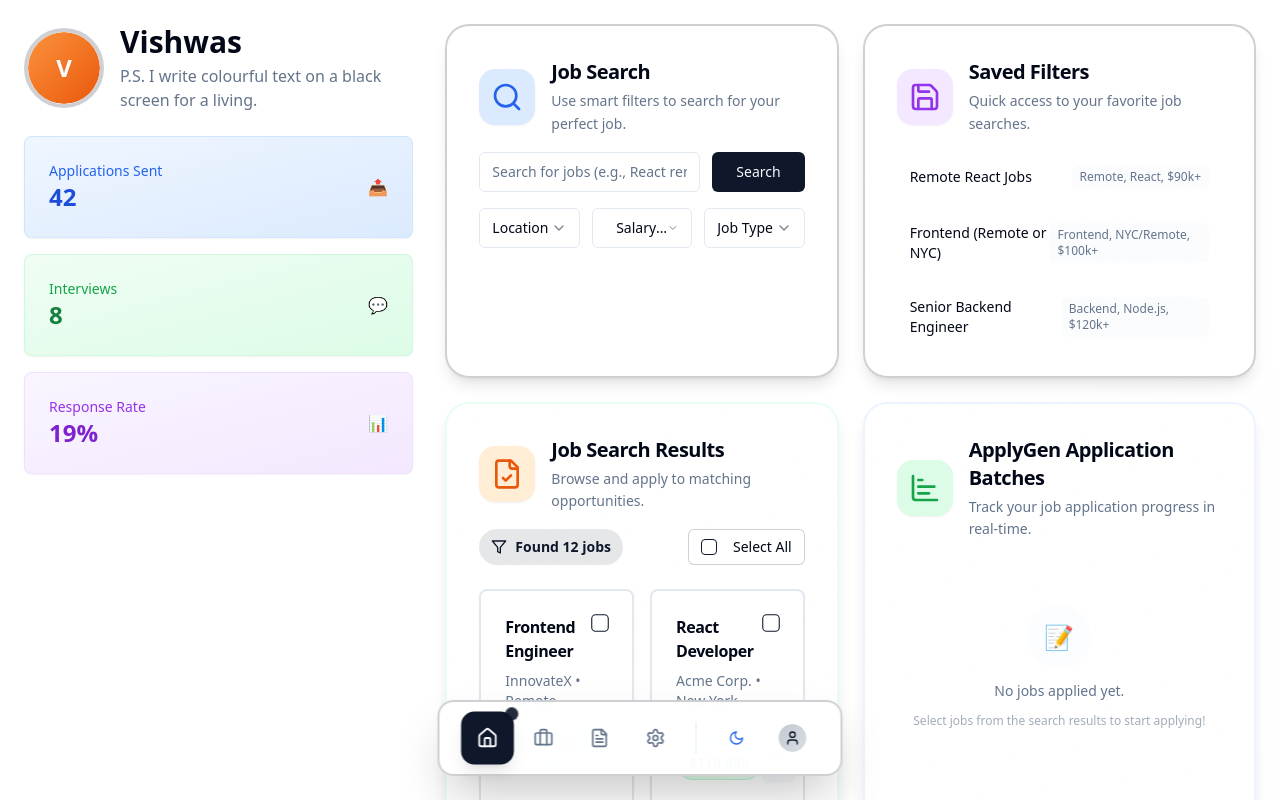
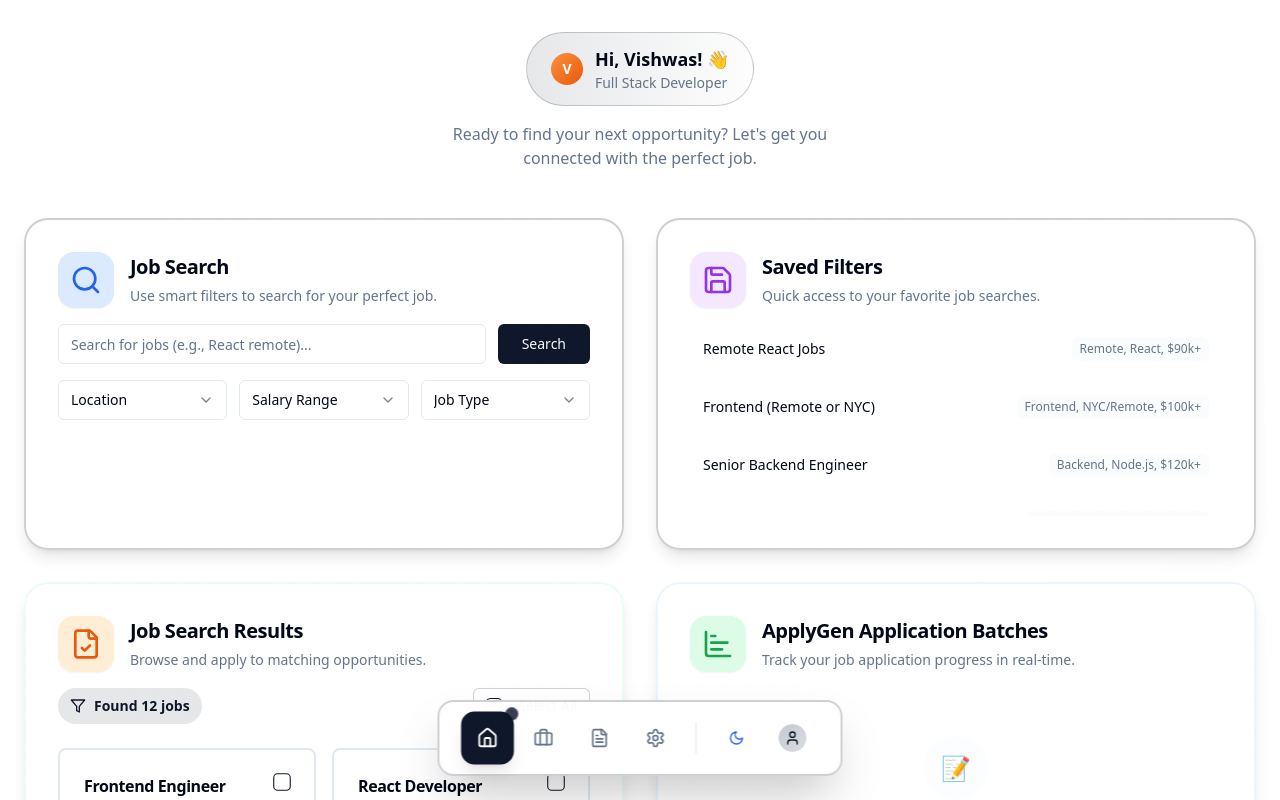
Before and after one commit to aplygen/aplygen-ui, a React (Vite) app: page / in a window 1280 px wide. Shown: the top 800 px of the page. Built offline with nearby package versions, Linux system fonts and the light colour scheme.

Commit message:
Reverted to commit 263dffcfbf77eb9c8ff1ffc60021aab6174297eb

```diff
--- a/src/pages/Index.tsx
+++ b/src/pages/Index.tsx
@@ -7,8 +7,6 @@ import { Select, SelectContent, SelectItem, SelectTrigger, SelectValue } from "@
 import { JobList } from "@/components/JobList";
 import { BackgroundJobBox, BackgroundJob } from "@/components/BackgroundJobBox";
 import { FloatingNavbar } from "@/components/FloatingNavbar";
-import { Avatar, AvatarImage, AvatarFallback } from "@/components/ui/avatar";
-import { Card, CardContent } from "@/components/ui/card";
 
 const savedFilters = [
   {
@@ -68,6 +66,7 @@ const staticJobResults = [
     salary: "$125,000",
     posted: "2025-06-13",
   },
+  // ... add at least 12 jobs for demo
   {
     id: 4,
     title: "Product Designer",
@@ -152,9 +151,8 @@ const Index = () => {
   // Mock user data - in real app this would come from auth/settings
   const user = {
     name: "Vishwas",
-    tagline: "P.S. I write colourful text on a black screen for a living.",
-    jobTitle: "Software Engineer",
-    avatar: ""
+    tagline: "Full Stack Developer",
+    jobTitle: "Software Engineer"
   };
 
   const jobResults = React.useMemo(() => staticJobResults, []);
@@ -190,72 +188,28 @@ const Index = () => {
   };
 
   return (
-    <div className="min-h-screen bg-gradient-to-br from-background via-background to-accent/10 pb-32">
-      <main className="w-full max-w-7xl mx-auto p-6">
-        {/* Two Column Layout */}
-        <div className="grid grid-cols-1 lg:grid-cols-12 gap-8 min-h-[calc(100vh-8rem)]">
-          {/* Left Column - Profile & Metrics */}
-          <div className="lg:col-span-4 space-y-6">
-            {/* Profile Section */}
-            <div className="space-y-6">
-              <div className="flex items-center gap-4">
-                <Avatar className="h-20 w-20 border-4 border-primary/20">
-                  <AvatarImage src={user.avatar} alt={user.name} />
-                  <AvatarFallback className="bg-gradient-to-br from-orange-400 to-orange-600 text-white text-2xl font-bold">
+    <div className="min-h-screen bg-gradient-to-br from-background via-background to-accent/10 pb-20">
+      {/* Hero Section with Personalized Greeting */}
+      <div className="w-full max-w-7xl mx-auto px-6 pt-8 pb-6">
+        <div className="text-center space-y-4">
+          <div className="inline-flex items-center gap-3 bg-gradient-to-r from-primary/10 to-accent/10 rounded-full px-6 py-3 border border-primary/20">
+            <div className="w-8 h-8 rounded-full bg-gradient-to-br from-orange-400 to-orange-600 flex items-center justify-center text-white font-bold text-sm">
               {user.name.charAt(0)}
-                  </AvatarFallback>
-                </Avatar>
-                <div>
-                  <h1 className="text-3xl font-bold text-foreground">{user.name}</h1>
-                  <p className="text-muted-foreground mt-1">{user.tagline}</p>
             </div>
+            <div className="text-left">
+              <p className="text-lg font-semibold">Hi, {user.name}! 👋</p>
+              <p className="text-sm text-muted-foreground">{user.tagline}</p>
+            </div>
+          </div>
+          <p className="text-muted-foreground max-w-md mx-auto">
+            Ready to find your next opportunity? Let's get you connected with the perfect job.
+          </p>
         </div>
       </div>
 
-            {/* Metrics Cards */}
-            <div className="space-y-4">
-              <Card className="bg-gradient-to-br from-blue-50 to-blue-100 dark:from-blue-950/30 dark:to-blue-900/30 border-blue-200/50">
-                <CardContent className="p-6">
-                  <div className="flex items-center justify-between">
-                    <div>
-                      <p className="text-sm font-medium text-blue-600 dark:text-blue-400">Applications Sent</p>
-                      <p className="text-2xl font-bold text-blue-700 dark:text-blue-300">42</p>
-                    </div>
-                    <div className="text-blue-500">📤</div>
-                  </div>
-                </CardContent>
-              </Card>
-
-              <Card className="bg-gradient-to-br from-green-50 to-green-100 dark:from-green-950/30 dark:to-green-900/30 border-green-200/50">
-                <CardContent className="p-6">
-                  <div className="flex items-center justify-between">
-                    <div>
-                      <p className="text-sm font-medium text-green-600 dark:text-green-400">Interviews</p>
-                      <p className="text-2xl font-bold text-green-700 dark:text-green-300">8</p>
-                    </div>
-                    <div className="text-green-500">💬</div>
-                  </div>
-                </CardContent>
-              </Card>
-
-              <Card className="bg-gradient-to-br from-purple-50 to-purple-100 dark:from-purple-950/30 dark:to-purple-900/30 border-purple-200/50">
-                <CardContent className="p-6">
-                  <div className="flex items-center justify-between">
-                    <div>
-                      <p className="text-sm font-medium text-purple-600 dark:text-purple-400">Response Rate</p>
-                      <p className="text-2xl font-bold text-purple-700 dark:text-purple-300">19%</p>
-                    </div>
-                    <div className="text-purple-500">📊</div>
-                  </div>
-                </CardContent>
-              </Card>
-            </div>
-          </div>
-
-          {/* Right Column - Bento Cards */}
-          <div className="lg:col-span-8 space-y-6">
+      <main className="w-full max-w-7xl mx-auto p-6 flex flex-col gap-8">
         {/* Enhanced Search and Filters Section */}
-            <div className="grid grid-cols-1 xl:grid-cols-2 gap-6">
+        <div className="grid grid-cols-1 lg:grid-cols-2 gap-8">
           <BentoCard
             icon="search"
             title="Job Search"
@@ -320,7 +274,6 @@ const Index = () => {
               </div>
             </form>
           </BentoCard>
-
           <BentoCard
             icon="save"
             title="Saved Filters"
@@ -338,8 +291,8 @@ const Index = () => {
           </BentoCard>
         </div>
 
-            {/* Job Results and Application Batches */}
-            <div className="grid grid-cols-1 xl:grid-cols-2 gap-6">
+        {/* Parallel Job Results and Batch Processing */}
+        <div className="grid grid-cols-1 lg:grid-cols-2 gap-8">
           <BentoCard
             icon="file-check"
             title="Job Search Results"
@@ -350,7 +303,6 @@ const Index = () => {
               <JobList jobs={jobResults} onApply={handleApply} />
             </div>
           </BentoCard>
-
           <BentoCard
             icon="chart-bar"
             title="ApplyGen Application Batches"
@@ -372,8 +324,6 @@ const Index = () => {
             </div>
           </BentoCard>
         </div>
-          </div>
-        </div>
       </main>
 
       {/* Bottom Navigation */}
```
Lines whose indentation alone changed are shown as unchanged.
